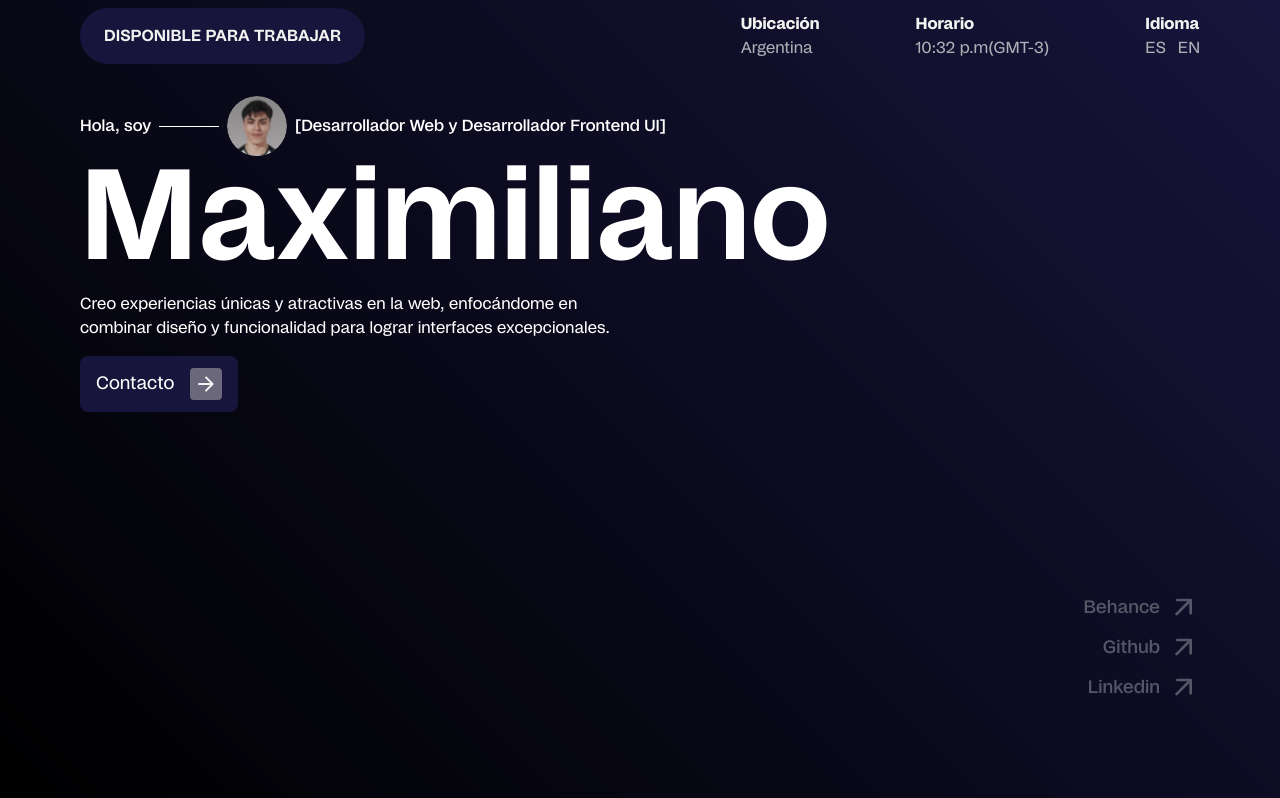
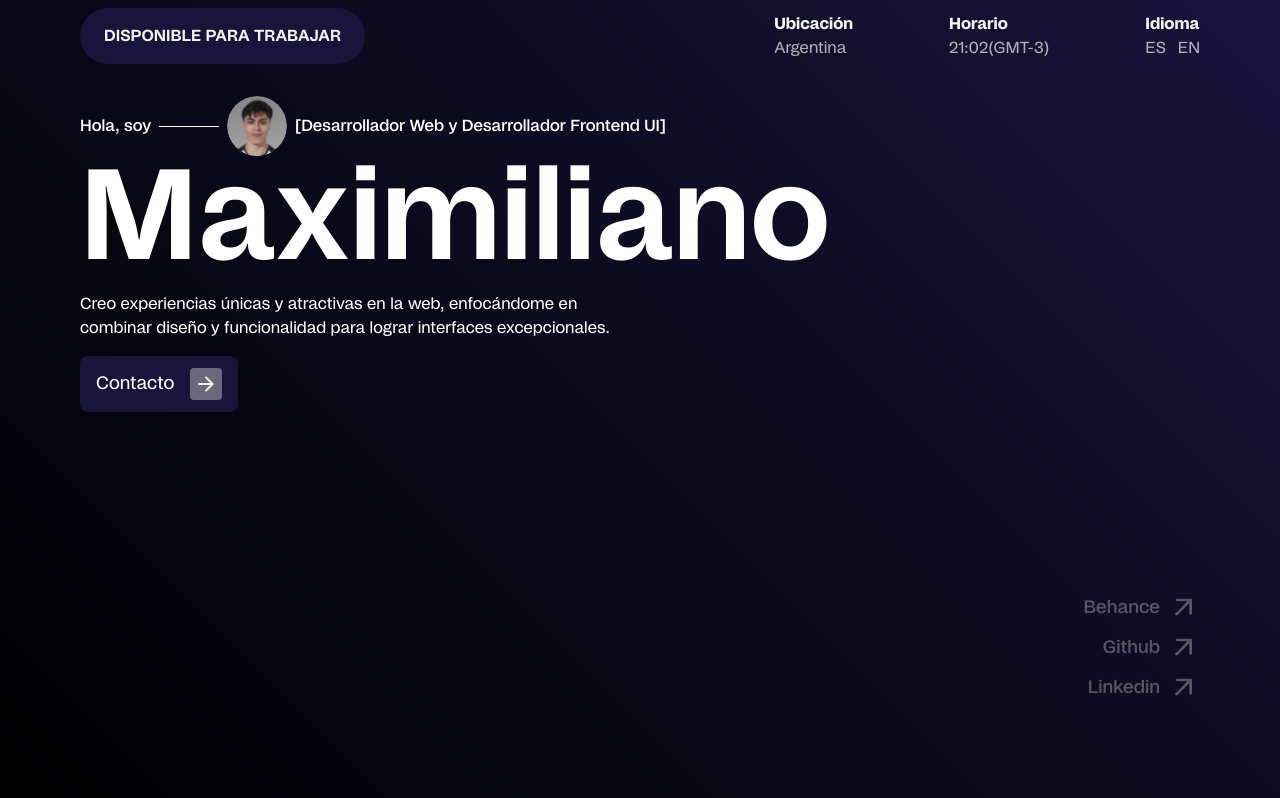
Before and after one commit to maximilianocejas/final-portfolio, a React (Vite) app: page / in a window 1280 px wide. Shown: the top 798 px of the page. Built offline with nearby package versions, Linux system fonts and the light colour scheme.

Commit message:
Time of Buenos Aires in realtime

```diff
--- a/src/components/NavDesktop.jsx
+++ b/src/components/NavDesktop.jsx
@@ -1,6 +1,23 @@
+import { useEffect, useState } from "react"
 
 
 export default function NavDesktop(){
+    const [time, setTime] = useState(new Date());
+    useEffect(()=>{
+        const timer = setInterval(()=>{
+            setTime(new Date())
+        },15000)
+        return ()=> clearInterval(timer)
+    },[])
+    const getDataTimeBS = (date)=>{
+        return new Intl.DateTimeFormat('es-AR',{
+            timeZone: 'America/Argentina/Buenos_Aires',
+            hour: '2-digit',
+            minute: '2-digit',
+            hour12: false
+        }).format(date)
+    }
+    const buenosAiresTime = getDataTimeBS(time)
     return(
         <nav className="w-full h-fit px-20 pt-2 text-primary font-standard items-center absolute top-0 left-0 justify-between hidden sm:flex">
             <div className="bg-button-dark text-primary rounded-full flex items-center justify-center px-6 py-4">
@@ -13,7 +30,7 @@ export default function NavDesktop(){
                 </div>
                 <div>
                     <p className="text-base font-bold">Horario</p>
-                    <p className="text-base font-normal opacity-70">10:32 p.m(GMT-3)</p>
+                    <p className="text-base font-normal opacity-70">{buenosAiresTime}(GMT-3)</p>
                 </div>
              <div>
                     <p className="text-base font-bold">Idioma</p>
--- a/src/components/NavMobile.jsx
+++ b/src/components/NavMobile.jsx
@@ -3,6 +3,21 @@ import NavMenu from "./NavMenu"
 
 export default function NavMobile(){
     const [showNav,setShowNav] = useState(false)
+    const [time, setTime] = useState(new Date());
+    useEffect(()=>{
+        const timer = setInterval(()=>{
+            setTime(new Date())
+        },30000)
+        return ()=> clearInterval(timer)
+    },[])
+    const getDataTimeBS = (date)=>{
+        return new Intl.DateTimeFormat('es-AR',{
+            timeZone: 'America/Argentina/Buenos_Aires',
+            hour: '2-digit',
+            minute: '2-digit',
+            hour12: false
+        }).format(date)
+    }
     const handleShowNav = ()=>{
         setShowNav(!showNav)
     }
@@ -14,13 +29,15 @@ export default function NavMobile(){
             document.body.classList.remove('no-scroll')
         }
     },[showNav])
+
+    const buenosAiresTime = getDataTimeBS(time)
     return(
         <nav className="px-4 flex justify-between items-center h-[60px] sm:hidden pt-4 fixed top-0 z-40">
             <div>
                 <ul className="flex gap-x-2">
                     <li className="flex flex-col text-primary">
                         <p className="font-bold text-xs">Horario</p>
-                        <p className="text-xs">10:32pm (GMT-3)</p>
+                        <p className="text-xs">{buenosAiresTime}(GMT-3)</p>
                     </li>
                     <li className="flex flex-col text-primary">
                         <p className="font-bold text-xs">Ubicación</p>
--- a/src/components/Proyects.jsx
+++ b/src/components/Proyects.jsx
@@ -88,8 +88,10 @@ export default function Proyects(){
 
                     <div className="flex flex-col gap-y-32 col-span-1">
                         <article  className="h-screen w-full proyect">
+                            <a target="_BLANK" href="https://opus-ai.vercel.app/">
+                            <img className="w-full h-[500px] object-cover" src="./opus.svg" alt="" />
+                            </a>
 
-                            <img className="w-full h-[500px] object-cover" src="./opus.svg" alt="" />
 
                             <div className="flex w-full justify-between mt-4">
                                 <h3 className="text-sm font-normal">Opus Ai</h3>
@@ -103,7 +105,10 @@ export default function Proyects(){
                             </p>
                         </article>
                         <article className="h-screen w-full proyect2">
-                        <img className="w-full h-[500px] object-cover" src="./seaway.png" alt="" />
+                            <a target="_BLANK" href="https://yacht-landing-eight.vercel.app/">
+                            <img className="w-full h-[500px] object-cover" src="./seaway.png" alt="" />
+                            </a>
+
 
                         <div className="flex w-full justify-between mt-4">
                                 <h3 className="text-sm font-normal">Seaway</h3>
@@ -117,7 +122,10 @@ export default function Proyects(){
                             </p>
                         </article>
                         <article className="h-screen w-full proyect3">
-                        <img className="w-full h-[500px] object-cover" src="./tefiyoga.png" alt="" />
+                            <a target="_BLANK" href="https://tefiyoga.netlify.app/">
+                            <img className="w-full h-[500px] object-cover" src="./tefiyoga.png" alt="" />
+                            </a>
+
 
                         <div className="flex w-full justify-between mt-4">
                                 <h3 className="text-sm font-normal">Tefiyoga</h3>
@@ -131,7 +139,10 @@ export default function Proyects(){
                             </p>
                         </article>
                         <article className="h-screen w-full proyect4">
-                        <img className="w-full h-[500px] object-cover" src="./magicmarket.svg" alt="" />
+                            <a target="_BLANK" href="https://magicmarket.netlify.app/">
+                            <img className="w-full h-[500px] object-cover" src="./magicmarket.svg" alt="" />
+
+                            </a>
 
                         <div className="flex w-full justify-between mt-4">
                                 <h3 className="text-sm font-normal">Magic Market</h3>
@@ -145,7 +156,10 @@ export default function Proyects(){
                             </p>
                         </article>
                         <article className="h-screen w-full proyect5">
-                        <img className="w-full h-[500px] object-cover" src="./flexfit.svg" alt="" />
+                            <a target="_BLANK" href="https://maximilianocejas.github.io/Desarrollo-Web-Coderhouse/">
+                            <img className="w-full h-[500px] object-cover" src="./flexfit.svg" alt="" />
+
+                            </a>
 
                         <div className="flex w-full justify-between mt-4">
                                 <h3 className="text-sm font-normal">Flex Fit</h3>
```
